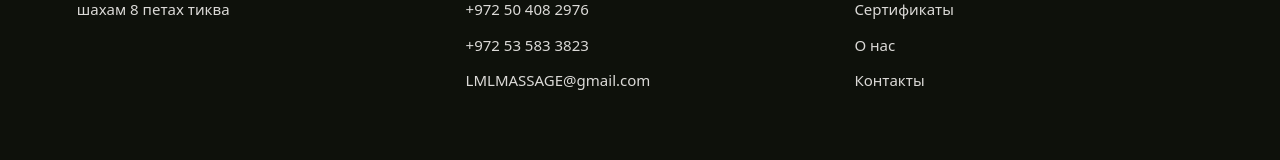
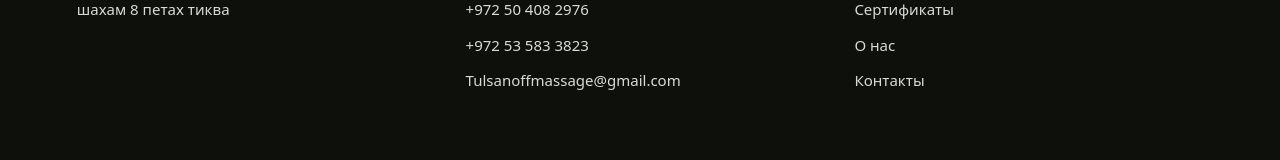
Before and after one commit to LesyaKulikov/tulsanoff, a React (Vite) app: page /#/ in a window 1280 px wide. Shown: the part 5763-5923 px from the top of the page. Built offline with nearby package versions, Linux system fonts and the light colour scheme; a web font is replaced by a local one.

Commit message:
feat: update email

```diff
--- a/src/contacts.ts
+++ b/src/contacts.ts
@@ -67,7 +67,7 @@ export const PHONES: readonly Phone[] = [
   { display: '+972 53 583 3823', href: '+972535833823' },
 ]
 
-export const EMAIL = 'LMLMASSAGE@gmail.com'
+export const EMAIL = 'Tulsanoffmassage@gmail.com'
 
 export interface Branch {
   key: string
--- a/src/i18n/en-US.json
+++ b/src/i18n/en-US.json
@@ -481,7 +481,7 @@
       "0": "PHONE:",
       "1": "+972 50 408 2976",
       "2": "+972 53 583 3823",
-      "3": "LMLMASSAGE@gmail.com",
+      "3": "Tulsanoffmassage@gmail.com",
       "heading": "CONTACTS"
     },
     "nav": {
--- a/src/i18n/he-IL.json
+++ b/src/i18n/he-IL.json
@@ -479,7 +479,7 @@
       "0": "טלפון:",
       "1": "+972 50 408 2976",
       "2": "+972 53 583 3823",
-      "3": "LMLMASSAGE@gmail.com",
+      "3": "Tulsanoffmassage@gmail.com",
       "heading": "יצירת קשר"
     },
     "nav": {
--- a/src/i18n/ru-RU.json
+++ b/src/i18n/ru-RU.json
@@ -475,7 +475,7 @@
       "0": "ТЕЛЕФОН:",
       "1": "+972 50 408 2976",
       "2": "+972 53 583 3823",
-      "3": "LMLMASSAGE@gmail.com",
+      "3": "Tulsanoffmassage@gmail.com",
       "heading": "КОНТАКТЫ"
     },
     "nav": {
```
